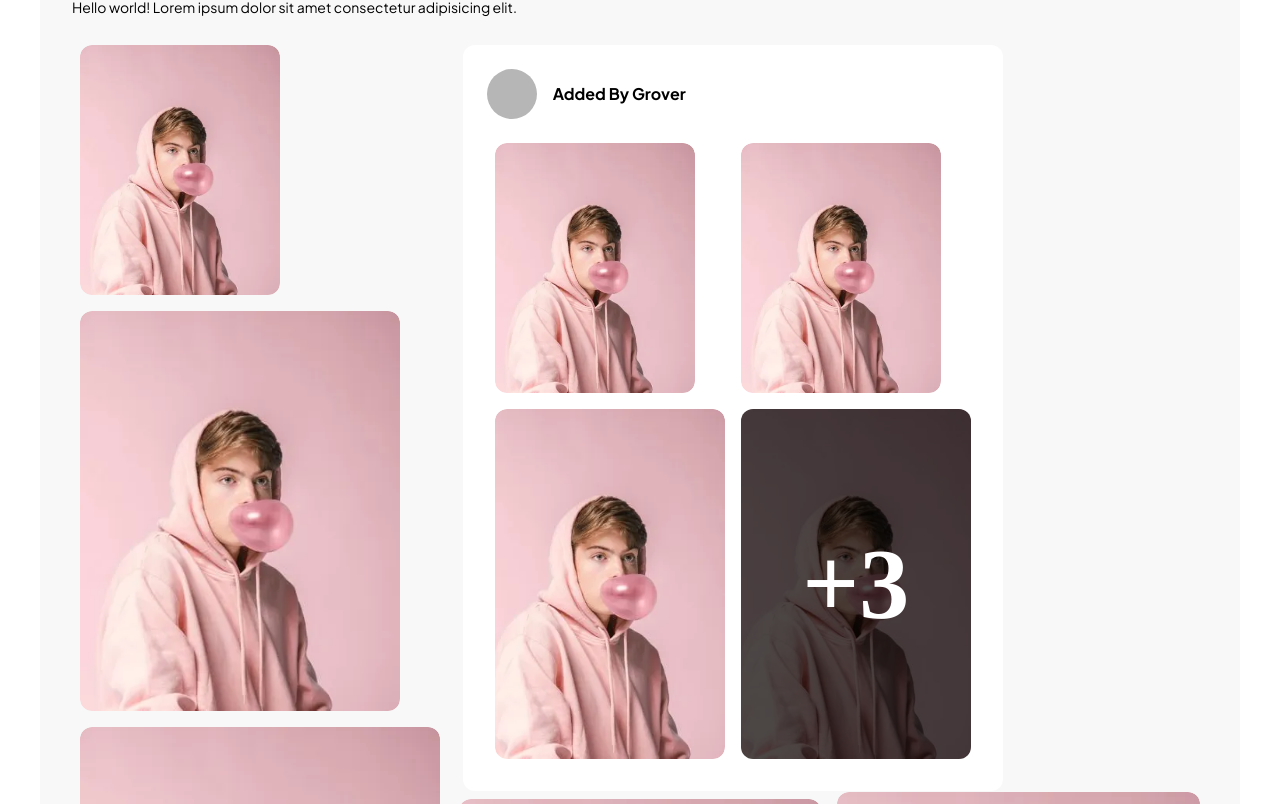
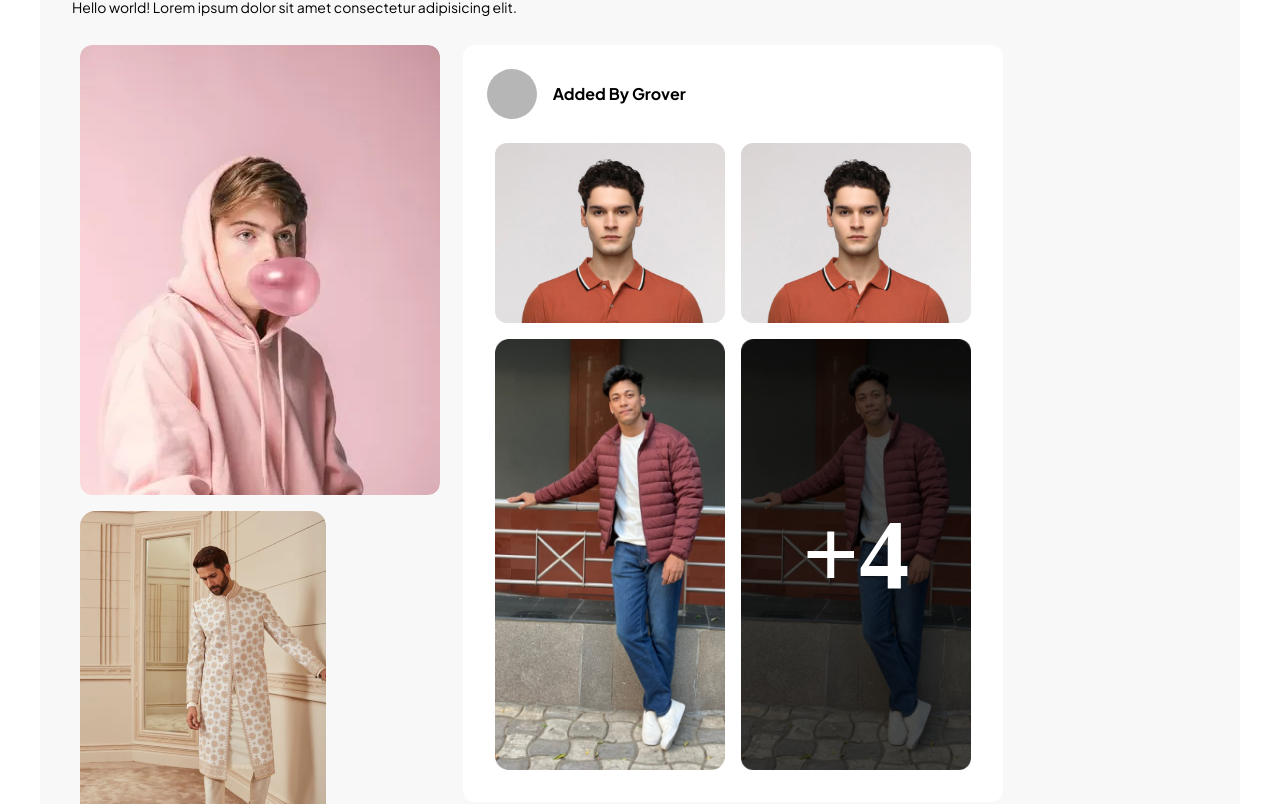
Before and after one commit to neharadialcode486/react-dummy-page, a React (Create React App) app: page / in a window 1280 px wide. Shown: the part 3436-4240 px from the top of the page. Built offline with nearby package versions, Linux system fonts and the light colour scheme; a web font is replaced by a local one.

Commit message:
code updated

```diff
--- a/src/components/common/CommonImg.jsx
+++ b/src/components/common/CommonImg.jsx
@@ -1,6 +1,6 @@
 import React from "react";
 
-const CommonImg = ({ imgClass,parentClass ,image}) => {
+const CommonImg = ({ imgClass, parentClass, image }) => {
   return (
     <div className={`p-2 ${parentClass}`}>
       <div className="relative rounded-xl overflow-hidden group">
--- a/src/components/common/Helper.jsx
+++ b/src/components/common/Helper.jsx
@@ -336,11 +336,26 @@ export const productCollection = [
         url: hero2,
       },
       {
+        url: product4,
+      },
+      {
+        url: hero2,
+      },
+
+      {
+        url: hero2,
+      },
+      {
         url: product3,
       },
+
       {
-        url: product2,
+        url: product4,
       },
+      {
+        url: product3,
+      },
+
       {
         url: product4,
       },
@@ -348,22 +363,14 @@ export const productCollection = [
         url: hero2,
       },
       {
-        url: product1,
-      },
-      {
-        url: hero2,
-      },
-      {
         url: product3,
       },
-      {
-        url: product2,
-      },
+
       {
         url: product4,
       },
       {
-        url: hero2,
+        url: product3,
       },
     ],
     title: "Product 1",
--- a/src/components/common/MiddleImgs.jsx
+++ b/src/components/common/MiddleImgs.jsx
@@ -1,45 +1,7 @@
 import React from "react";
-import boy from "../../assets/img/boy.webp";
 import Masonry, { ResponsiveMasonry } from "react-responsive-masonry";
 
-const MiddleImgs = () => {
-  const imgdata = [
-    {
-      imgUrl: boy,
-      class:
-        "lg:h-[250px] sm:h-[150px] h-[150px] w-full object-cover rounded-xl xl:max-w-[245px]  sm:max-w-[290px] max-w-[115px]",
-    },
-    {
-      imgUrl: boy,
-      class:
-        "lg:h-[250px]  sm:h-[150px] h-[150px] w-full object-cover rounded-xl xl:max-w-[245px]  sm:max-w-[290px] max-w-[115px]",
-    },
-    {
-      imgUrl: boy,
-      class:
-        "lg:h-[350px]  sm:h-[250px] h-[250px] w-full object-cover rounded-xl xl:max-w-[245px]  sm:max-w-[290px] max-w-[115px] ",
-    },
-    {
-      imgUrl: boy,
-      class:
-        "lg:h-[350px]  sm:h-[250px] h-[250px] w-full object-cover rounded-xl xl:max-w-[245px]  sm:max-w-[290px] max-w-[115px]",
-    },
-    {
-      imgUrl: boy,
-      class:
-        "lg:h-[350px]  sm:h-[250px] h-[250px] w-full object-cover rounded-xl xl:max-w-[245px]  sm:max-w-[290px] max-w-[115px] ",
-    },
-    {
-      imgUrl: boy,
-      class:
-        "lg:h-[350px]  sm:h-[250px] h-[250px] w-full object-cover rounded-xl xl:max-w-[245px]  sm:max-w-[290px] max-w-[115px]",
-    },
-    {
-      imgUrl: boy,
-      class:
-        "lg:h-[350px]  sm:h-[250px] h-[250px] w-full object-cover rounded-xl xl:max-w-[245px]  sm:max-w-[290px] max-w-[115px]",
-    },
-  ];
+const MiddleImgs = ({ collections }) => {
   return (
     <div className="bg-white sm:p-6 p-2 rounded-xl w-full xl:min-w-[540px] lg:min-w-[590px] sm:min-w-[420px] min-w-[280px] sm:mx-3 mx-2 mt-2">
       <div className="flex gap-4 items-center sm:mb-4 mb-2">
@@ -48,17 +10,17 @@ const MiddleImgs = () => {
       </div>
       <ResponsiveMasonry columnsCountBreakPoints={{ 350: 2, 750: 2, 900: 2 }}>
         <Masonry>
-          {imgdata.slice(0, 4).map((obj, i) => (
+          {collections.slice(0, 4).map((obj, i) => (
             <div className="p-2" key={i}>
               <div className="relative rounded-xl overflow-hidden">
                 <img
-                  src={obj.imgUrl}
-                  className={`${obj.class}`}
+                  src={obj.url}
+                  className="object-cover w-full"
                   alt="Product"
                 />
-                {i === 3 && imgdata.length > 4 ? (
+                {i === 3 && collections.length > 4 ? (
                   <div className="w-full h-full absolute top-0 left-0 bg-black bg-opacity-70 z-10 text-white xl:text-[100px] text-[70px] ff_cook  font-bold flex flex-col justify-center items-center">
-                    {imgdata.length > 4 ? `+${imgdata.length - 4}` : ""}
+                    {collections.length > 4 ? `+${collections.length - 4}` : ""}
                   </div>
                 ) : (
                   ""
--- a/src/components/common/Products.jsx
+++ b/src/components/common/Products.jsx
@@ -3,72 +3,17 @@ import Masonry, { ResponsiveMasonry } from "react-responsive-masonry";
 import boy from "../../assets/img/boy.webp";
 import MiddleImgs from "./MiddleImgs";
 import CommonImg from "./CommonImg";
+import { productCollection } from "./Helper";
+import boy2 from "../../assets/img/product-1.png";
 
 const Products = () => {
   const [isWideScreen, setIsWideScreen] = useState(window.innerWidth > 640);
   const [value, setValue] = useState("");
-  const [visibleImages, setVisibleImages] = useState(7);
+  const [visibleImages, setVisibleImages] = useState(10);
   const initialVisibleImages = 7;
-  const images = [
-    {
-      imgClass:
-        "lg:h-[400px] sm:h-[300px] h-[100px] w-full object-cover rounded-xl",
-      image: boy,
-    },
-    {
-      imgClass:
-        "lg:h-[450px] sm:h-[350px] h-[250px] w-full object-cover rounded-xl",
-      image: boy,
-    },
-    {
-      imgClass:
-        "lg:h-[550px] sm:h-[450px] h-[300px] w-full object-cover rounded-xl",
-      image: boy,
-    },
-    {
-      imgClass:
-        "lg:h-[500px] sm:h-[400px] h-[250px] w-full object-cover rounded-xl",
-      image: boy,
-    },
-    {
-      imgClass:
-        "lg:h-[480px] sm:h-[380px] h-[180px] w-full object-cover rounded-xl",
-      image: boy,
-    },
-    {
-      imgClass:
-        "lg:h-[500px] sm:h-[250px] h-[200px] w-full object-cover rounded-xl",
-      image: boy,
-    },
-    {
-      imgClass:
-        "lg:h-[270px] sm:h-[170px] h-[100px] w-full object-cover rounded-xl",
-      image: boy,
-    },
-    {
-      imgClass:
-        "lg:h-[270px] sm:h-[170px] h-[100px] w-full object-cover rounded-xl",
-      image: boy,
-    },
-    {
-      imgClass:
-        "lg:h-[270px] sm:h-[170px] h-[100px] w-full object-cover rounded-xl",
-      image: boy,
-    },
-    {
-      imgClass:
-        "lg:h-[270px] sm:h-[170px] h-[100px] w-full object-cover rounded-xl",
-      image: boy,
-    },
-    {
-      imgClass:
-        "lg:h-[480px] sm:h-[380px] h-[180px] w-full object-cover rounded-xl",
-      image: boy,
-    },
-  ];
 
   const handleViewMore = () => {
-    setVisibleImages((prev) => Math.min(prev + 4, images.length));
+    setVisibleImages(images.length);
   };
 
   const handleShowLess = () => {
@@ -84,10 +29,11 @@ const Products = () => {
       window.removeEventListener("resize", handleResize);
     };
   }, []);
+  const images = productCollection[0]?.images;
 
   return (
     <div>
-      {value === "images" ? (
+      {value === productCollection[0]?.type ? (
         <ResponsiveMasonry
           columnsCountBreakPoints={{ 350: 2, 750: 3, 1200: 4 }}
         >
@@ -95,15 +41,15 @@ const Products = () => {
             {images.slice(0, visibleImages).map((img, index) => (
               <CommonImg
                 key={index}
-                imgClass={img.imgClass}
-                image={img.image}
+                imgClass="w-full object-cover"
+                image={img.url}
               />
             ))}
           </Masonry>
         </ResponsiveMasonry>
-      ) : value === "content" ? (
+      ) : value === productCollection[1]?.type ? (
         <div className="max-w-[525px]">
-          <MiddleImgs />
+          <MiddleImgs collections={productCollection[1]?.images || []} />
         </div>
       ) : (
         <ResponsiveMasonry
@@ -112,23 +58,26 @@ const Products = () => {
           <Masonry>
             {isWideScreen && (
               <CommonImg
-                imgClass="lg:h-[250px] sm:h-[150px] h-[200px] w-full object-cover rounded-xl"
+                imgClass=" w-full object-cover rounded-xl"
                 image={boy}
               />
             )}
-            <MiddleImgs />
-            <span className="inline-block lg:h-[747px] sm:h-[560px] h-[500px] "></span>
+            <MiddleImgs collections={productCollection[1]?.images || []} />
+            <span className="inline-block ">
+              <img className="opacity-0 w-full" src={boy} alt="boy" />
+              <img className="opacity-0 w-full" src={boy2} alt="boy" />
+            </span>
             {images.slice(0, visibleImages).map((img, index) => (
               <CommonImg
                 key={index}
-                imgClass={img.imgClass}
-                image={img.image}
+                imgClass="w-full object-cover"
+                image={img.url}
               />
             ))}
           </Masonry>
         </ResponsiveMasonry>
       )}
-      {value === "content" ? (
+      {value === productCollection[1]?.type ? (
         ""
       ) : (
         <div className="text-center">
@@ -140,7 +89,7 @@ const Products = () => {
               View More
             </button>
           )}
-          {visibleImages > initialVisibleImages && (
+          {visibleImages >= images.length && (
             <button
               onClick={handleShowLess}
               className="mt-8 mb-4 bg-primary text-white px-6 md:px-8 py-[10px] rounded-full hover:bg-transparent border-primary border hover:text-primary transition-all duration-200 ease-in-out"
```
